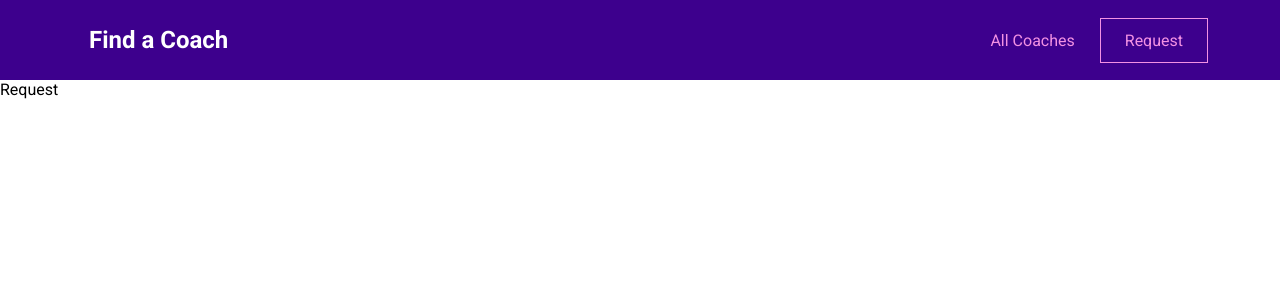
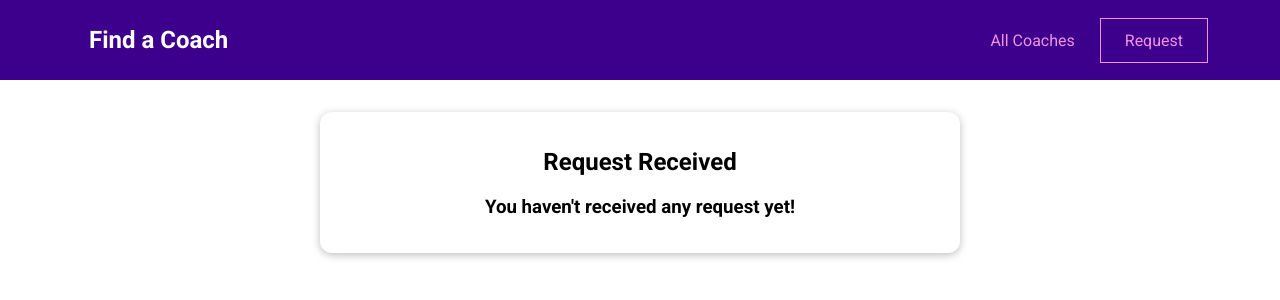
Before and after one commit to abrambagus/vue-find-a-coach, a Vue app: page /request in a window 1280 px wide. Shown: the top 300 px of the page. Built offline with nearby package versions, Linux system fonts and the light colour scheme.

Commit message:
output incoming request

```diff
--- /dev/null
+++ b/src/components/requests/RequestItem.vue
@@ -0,0 +1,42 @@
+<template>
+  <li>
+    <div>
+      <a :href="emailLink"> {{ email }} </a>
+    </div>
+    <p>{{ message }}</p>
+  </li>
+</template>
+
+<script>
+export default {
+  props: ['email', 'message'],
+  computed: {
+    emailLink() {
+      return 'mailto:' + this.email;
+    },
+  },
+};
+</script>
+
+<style scoped>
+li {
+  margin: 1rem 0;
+  border: 1px solid #ccc;
+  padding: 1rem;
+}
+
+a {
+  color: #3d008d;
+  text-decoration: none;
+  font-weight: bold;
+}
+
+a:hover,
+a:active {
+  color: #8d007a;
+}
+
+p {
+  margin: 0.5rem 0 0 0;
+}
+</style>
--- a/src/pages/request/ContactCoach.vue
+++ b/src/pages/request/ContactCoach.vue
@@ -29,7 +29,6 @@
   methods: {
     submitForm() {
       this.formIsValid = true;
-      console.log('abram', this.email, this.message);
       if (
         this.email === '' ||
         !this.email.includes('@') ||
--- a/src/pages/request/RequestReceived.vue
+++ b/src/pages/request/RequestReceived.vue
@@ -1,3 +1,54 @@
 <template>
-  <div>Request</div>
+  <section>
+    <base-card>
+      <header>
+        <h2>Request Received</h2>
+      </header>
+      <ul v-if="hasRequests">
+        <request-item
+          v-for="req in receivedRequest"
+          :key="req.id"
+          :email="req.userEmail"
+          :message="req.message"
+        ></request-item>
+      </ul>
+      <h3 v-else>You haven't received any request yet!</h3>
+    </base-card>
+  </section>
+  {{ console.log('abram', hasRequests) }}
 </template>
+
+<script>
+import RequestItem from '../../components/requests/RequestItem.vue';
+
+export default {
+  components: {
+    RequestItem,
+  },
+  computed: {
+    receivedRequest() {
+      return this.$store.getters['requests/requests'];
+    },
+    hasRequests() {
+      return this.$store.getters['requests/hasRequests'];
+    },
+  },
+};
+</script>
+
+<style scoped>
+header {
+  text-align: center;
+}
+
+ul {
+  list-style: none;
+  margin: 2rem auto;
+  padding: 0;
+  max-width: 30rem;
+}
+
+h3 {
+  text-align: center;
+}
+</style>
--- a/src/store/index.js
+++ b/src/store/index.js
@@ -4,7 +4,7 @@
 import requestsModule from './modules/requests/index.js';
 
 const store = createStore({
-  modules: { coaches: coachesModule, reqest: requestsModule },
+  modules: { coaches: coachesModule, requests: requestsModule },
   state() {
     return {
       userId: 'c3 ',
--- a/src/store/modules/requests/getters.js
+++ b/src/store/modules/requests/getters.js
@@ -1,13 +1,8 @@
 export default {
-  coaches(state) {
-    return state.coaches;
+  requests(state) {
+    return state.requests;
   },
-  hasCoaches(state) {
-    return state.coaches && state.coaches.length > 0;
-  },
-  isCoach(_, getters, _2, rootGetters) {
-    const coaches = getters.coaches;
-    const userId = rootGetters.userId;
-    return coaches.some((coach) => coach.id === userId);
+  hasRequests(state) {
+    return state.requests && state.requests.length > 0;
   },
 };
--- a/src/store/modules/requests/index.js
+++ b/src/store/modules/requests/index.js
@@ -1,5 +1,6 @@
 import mutations from './mutations.js';
 import actions from './actions.js';
+import getters from './getters.js';
 
 export default {
   namespaced: true,
@@ -10,4 +11,5 @@
   },
   mutations,
   actions,
+  getters,
 };
```
